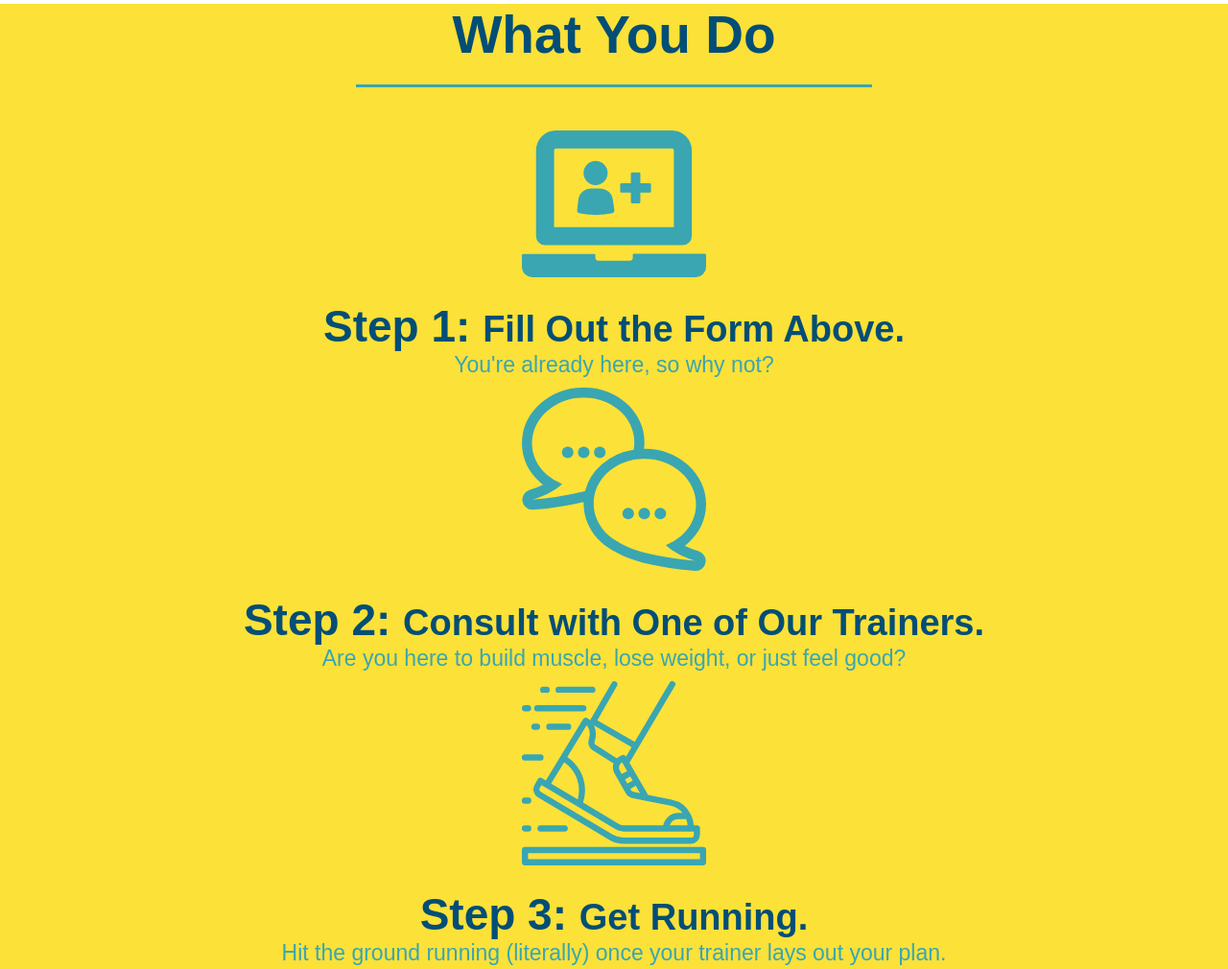
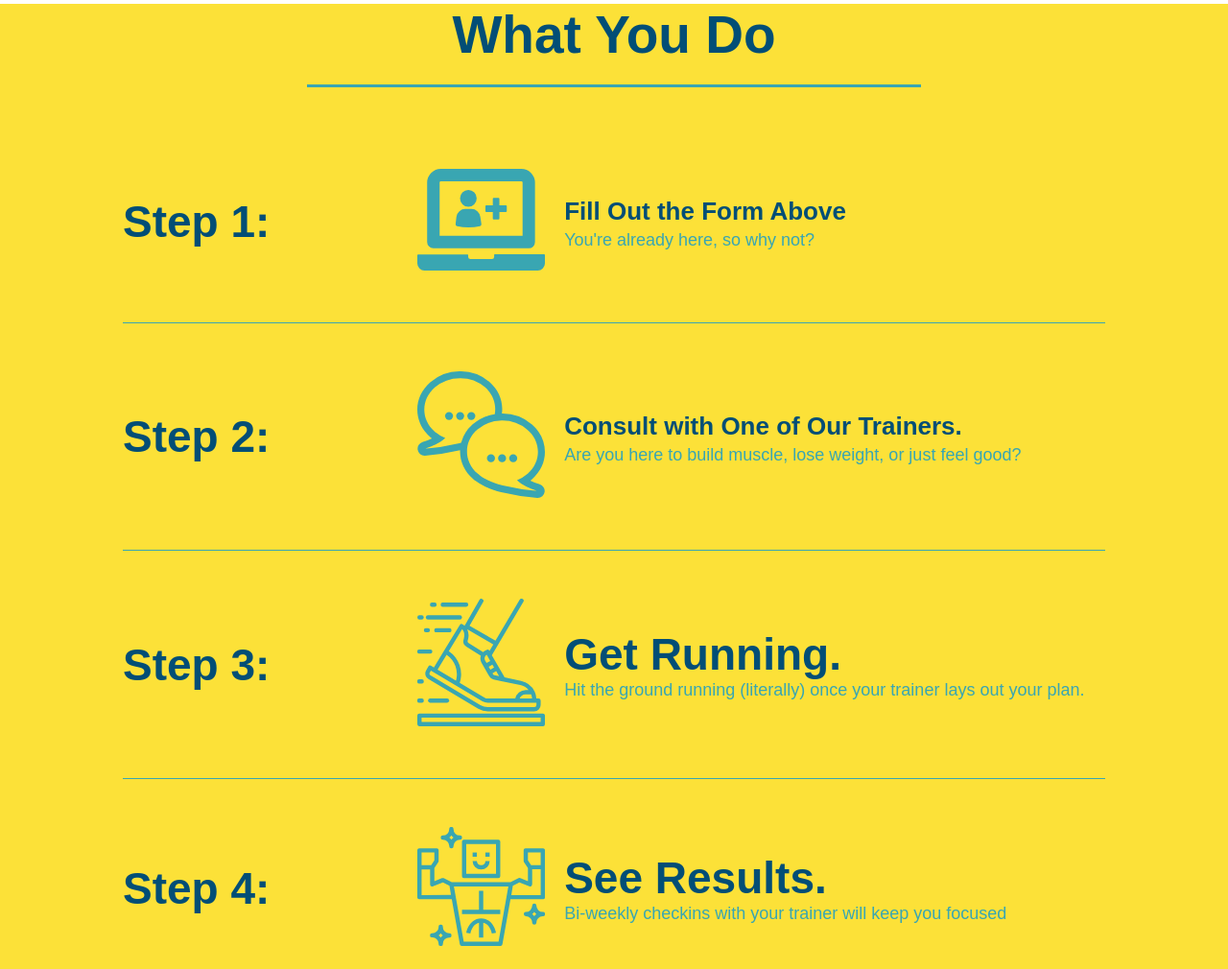
Before and after one commit to jypara-git/run-buddy, a plain HTML site: page index.html in a window 1280 px wide. Shown: the part 820-1830 px from the top of the page at 96% size. Drawn offline with Linux system fonts and the light colour scheme.

Commit message:
add flexbox to the steps

```diff
--- a/assets/css/style.css
+++ b/assets/css/style.css
@@ -129,10 +129,11 @@ section {
 .section-title {
     font-size: 55px;
     color: #024e76;
-    margin-bottom: 35px;
-    padding: 0 100px 20px 100px;
-    display: inline-block;
     border-bottom: 3px solid;
+    padding-bottom: 20px;
+    text-align: center;
+    margin: 0 auto 35px auto;
+    width: 50%;
 }
 .primary-border {
     border-color: #fce138;
@@ -141,47 +142,61 @@ section {
 .secondary-border {
     border-color: #39a6b2;
 }
-
-.intro {
-    text-align: center;
+.flex-row {
+    display: flex;
 }
-
 .intro p {
     line-height: 1.7;
     color: #39a6b2;
     width: 80%;
     font-size: 20px;
     margin: 0 auto;
+    text-align:center;
 }
 .steps {
-    text-align: center;
     background: #fce138;
 }
-
-.steps-div {
-    margin-bottom: 80px;
+.step-img {
+    flex: 1 12%;
+    margin-right: 20px;
 }
- .steps img {
-     width: 15%;
-     margin: 10px 0;
+.step-img img {
+    max-width: 100%;
+}
+ .step h3 {
+     color: #024e76;
+     font-size: 46px;
+     flex: 1 30%;
+ }
+.step-info {
+    flex: 2 70%;
+    display:flex;
+    flex-wrap: wrap;
+    align-items: center;
+}
+.step-text {
+    flex: 12;
+}
+ .step-text p {
+     color: #39a6b2;
+     font-size: 18px;
+ }
+ .step-text h4 {
+     font-size: 26px;
+     line-height: 1.5;
+     color: #024e76;
+ }
+ .step {
+     margin: 50px auto;
+     padding-bottom: 50px;
+     width: 80%;
+     border-bottom: 1px solid #39a6b2;
+     display:flex;
+     flex-wrap: wrap;
+     align-items: center;
+     justify-content: space-between;
  }
 
- .steps h3 {
-     color: #024e76;
-     font-size: 46px;
-     margin-top: 10px;
- }
-
- .steps p {
-     color: #39a6b2;
-     font-size: 23px;
- }
- .steps span {
-     font-size: 38px;
- }
- .trainers {
-     text-align: center;
- }
  .trainer {
      width: 900px;
      margin: 0 auto 30px auto;
@@ -221,7 +236,6 @@ section {
  }
  /* reach out styles start */
  .contact {
-     text-align:center;
      background:#024e76;
      height:600px;
  }
--- a/index.html
+++ b/index.html
@@ -82,8 +82,9 @@
 
         <!-- "what we do" section -->
         <section id="what-we-do" class="intro">
-
+        <div class="flex-row">
              <h2 class="section-title primary-border">What We Do</h2>
+        </div class="flex-row">
             <p>
                 butcher sefies chambray shabby chic gentrify readymade yr Echo Park XOXO Tumblr normcore Banksy direct trade Blue Bottle chillware you probably haven't heard of them single-origin coffee Vice fanny pack fixie Odd Future Austin fingerstache pickled twee synth Wes Anderson Thundercats viral bitters flannels meggings narwal Marfa Schlitz sustainable Intelligentsia umami deep v craft
             </p>
@@ -91,39 +92,72 @@
 
         <!-- "what you do" section -->
         <section id="what-you-do" class="steps">
+
+        <div class="flex-row">
             <h2 class="section-title secondary-border">What You Do</h2>
+        </div>
 
-            <div>
-                <!-- insert this img element -->
+             <div class="step">
+                <h3>Step 1:</h3>
+                <div class="step-info">
+                    <div class="step-img">
                         <img src="./assets/images/step-1.svg" alt="" />
-                <h3>Step 1: <span>Fill Out the Form Above.</span></h3>
+                    </div>
+                    <div class="step-text">
+                    <h4>Fill Out the Form Above</h4>
                     <p>You're already here, so why not?</p>
                     </div>
+                </div>
+            </div>
 
-            <div>
-                <!-- insert this img element -->
+            <div class="step">
+                <h3>Step 2:</h3>
+                <div class="step-info">
+                    <div class="step-img">
                         <img src="./assets/images/step-2.svg" alt="" />
-                <h3>Step 2: <span>Consult with One of Our Trainers.</span></h3>
+                    </div>
+                    <div class="step-text">
+                        <h4>Consult with One of Our Trainers.</h4>
                         <p>Are you here to build muscle, lose weight, or just feel good?</p>
                     </div>
 
-            <div>
-                <!-- insert this img element -->
+                </div>
+            </div>
+
+
+            <div class="step">
+                <h3>Step 3:</h3>
+                <div class="step-info">
+                    <div class="step-img">
                         <img src="./assets/images/step-3.svg" alt="" />
-                <h3>Step 3: <span>Get Running.</span></h3>
+                    </div>
+                    <div class="step-text">
+                        <h3>Get Running. </h3>
                         <p>Hit the ground running (literally) once your trainer lays out your plan.</p>
                     </div>
+                </div>
+            </div>
 
-            <div>
+            <div class="step">
+                <h3>Step 4:</h3>
+                <div class="step-info">
+                    <div class="step-img">
                         <img src="./assets/images/step-4.svg" alt="" />
-                <h3>Step 4: <span>See Results.</span></h3>
+                    </div>
+                    <div class="step-text">
+                        <h3>See Results.</h3>
                         <p>Bi-weekly checkins with your trainer will keep you focused</p>
+                    </div>
+                </div>
             </div>
         </section>
 
         <!-- "meet the trainers" section -->
         <section id="your trainers" class="trainers">
+
+            <div class="flex-row">
                 <h2 class="section-title primary-border">Meet The Trainers</h2>
+            </div>
             <article class="trainer">
                 <img src="assets/images/trainer-1.jpg" alt="Arron Stephens in his workout clothes, ready to pump iron" />
                 <div class="trainer-bio text-left">
@@ -165,7 +199,9 @@
 
         <!-- "reach out" section-->
         <section id="reach-out" class="contact">
+            <div class="flex-row">
                 <h2 class="section-title secondary-border">Reach Out</h2>
+            </div>
             <div class="contact-info">
 
                 <iframe
```
Lines whose indentation alone changed are shown as unchanged.
